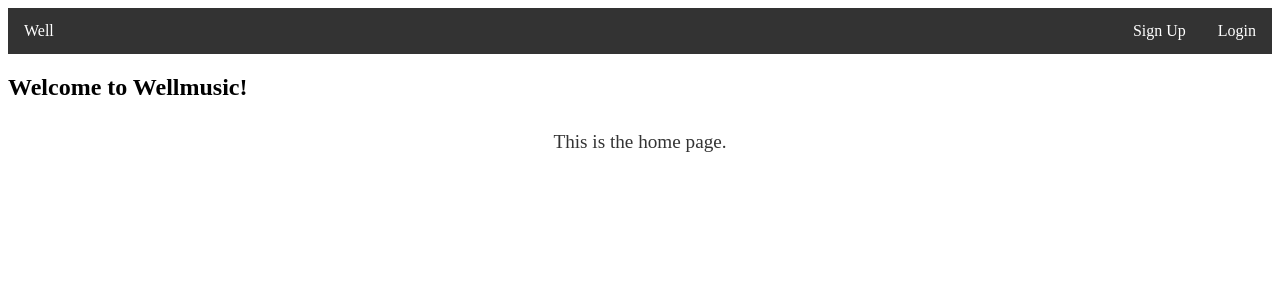
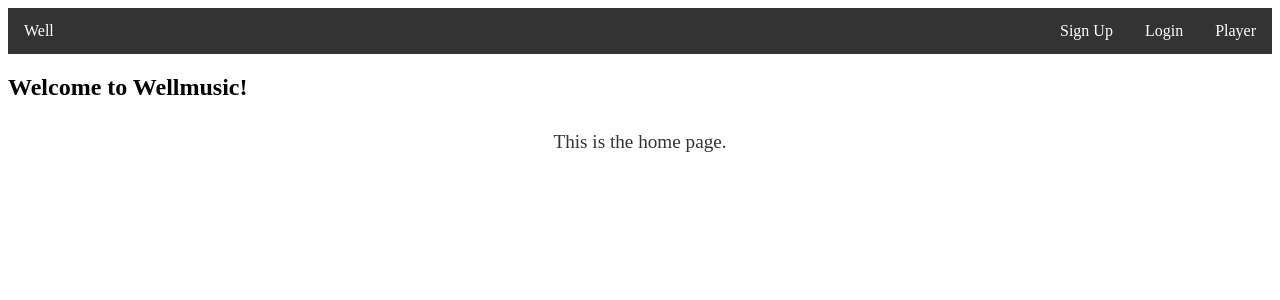
Before and after one commit to EtienneAbeng/WellMusic, a Django app: page / in a window 1280 px wide. Shown: the top 300 px of the page. Run offline with Django 4.2, Linux system fonts and the light colour scheme.

Commit message:
Refactor base.html to add Player link in navbar

```diff
--- a/well/templates/base.html
+++ b/well/templates/base.html
@@ -8,6 +8,7 @@
 <body>
     <div class="navbar">
         <a href="{% url 'home' %}">Well</a>
+        <a href="{% url 'player' %}" class="right">Player</a>  <!-- Ajout du lien Player -->
         {% if request.user.is_authenticated %}
             <a href="{% url 'logout' %}" class="right">Logout</a>
         {% else %}
```
